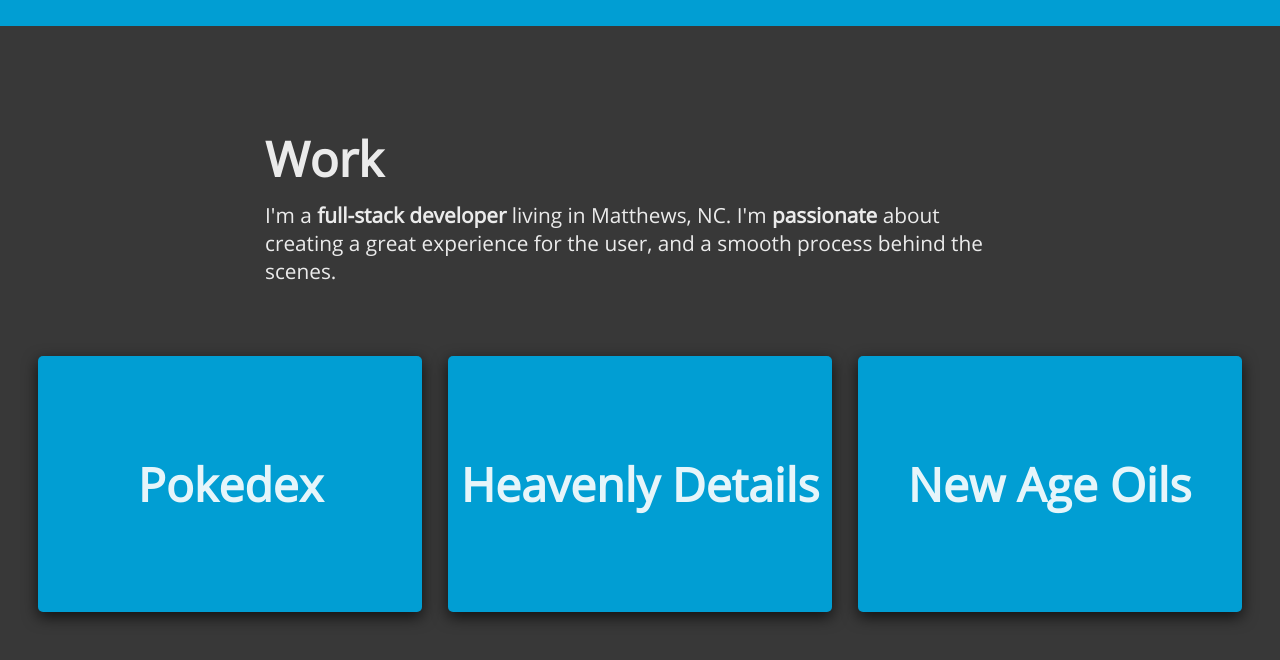
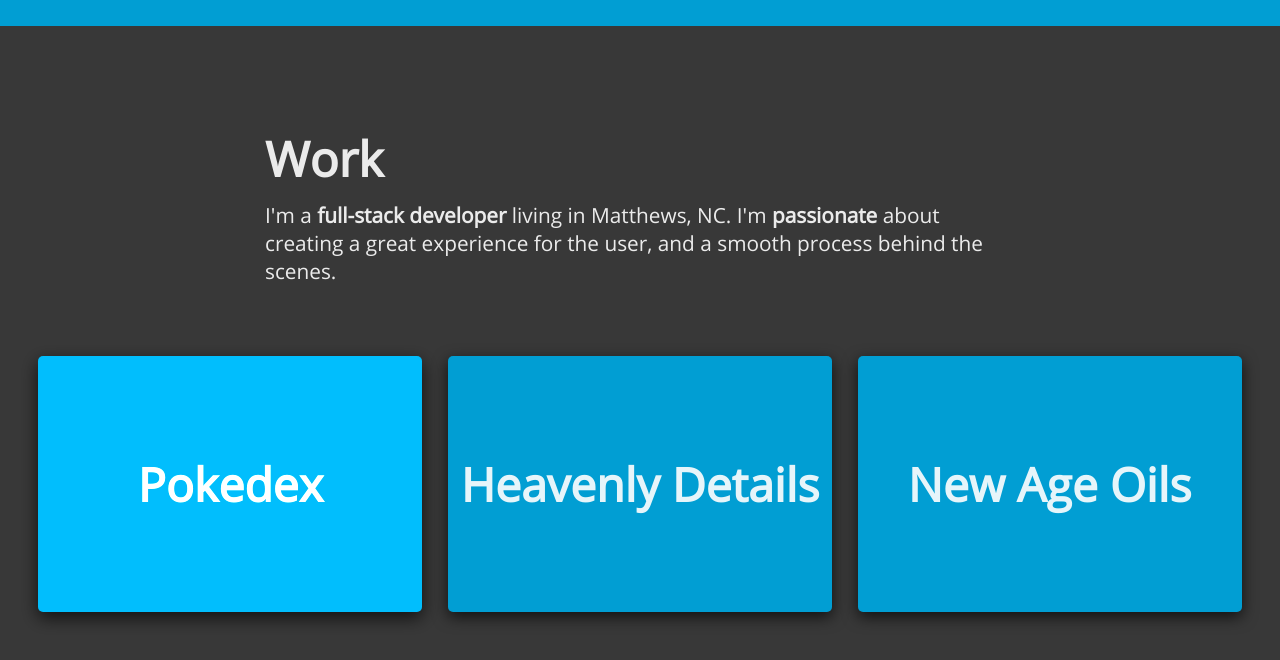
Before and after one commit to jlbroughton88/Portfolio-Next, a Next.js app: page / in a window 1280 px wide. In both pictures the pointer is over the element "Pokedex". Shown: the top 660 px of the page. Built offline with nearby package versions, Linux system fonts and the light colour scheme.

Commit message:
hover effects on work examples

```diff
--- a/public/css/index.scss
+++ b/public/css/index.scss
@@ -141,7 +141,7 @@
 
     .mainDiv{
         width: 100%;
-        height: 100%;
+        height: calc(100% - 50px);
 
         .introSegment{
             @include flex-center();
@@ -197,6 +197,8 @@
             padding: 150px;
             padding-left: 0;
             padding-right: 0;
+            // padding-bottom: 0;
+            // min-height: 750px;
 
             .textDiv{
                 position: absolute;
@@ -221,6 +223,7 @@
                 position: absolute;
                 top: 300px;
 
+
                 .workSubDiv{
                     padding-top: 30px;
                     padding-bottom: 30px;
@@ -241,10 +244,18 @@
                         background: #019ed3;
                         border-radius: 5px;
                         box-shadow: 0 5px 15px rgba(0, 0, 0, 0.7);
+                        transition: all .35s ease-in-out;
 
                         h1{
                             font-size: calc(3vw + 0.5rem);
                         }
+
+                        &:hover{
+                            filter:brightness(120%);
+                            cursor: pointer;
+                            box-shadow: 0 6px 17px rgba(0, 0, 0, 0.7);
+                        }
+
                     }
                 }
             }
@@ -293,6 +304,7 @@
 
             @media(max-width: 550px) {
                 height: 95vh;
+                padding-bottom: 150px;
 
                 .textDiv{
                     width: 75vw;
```
